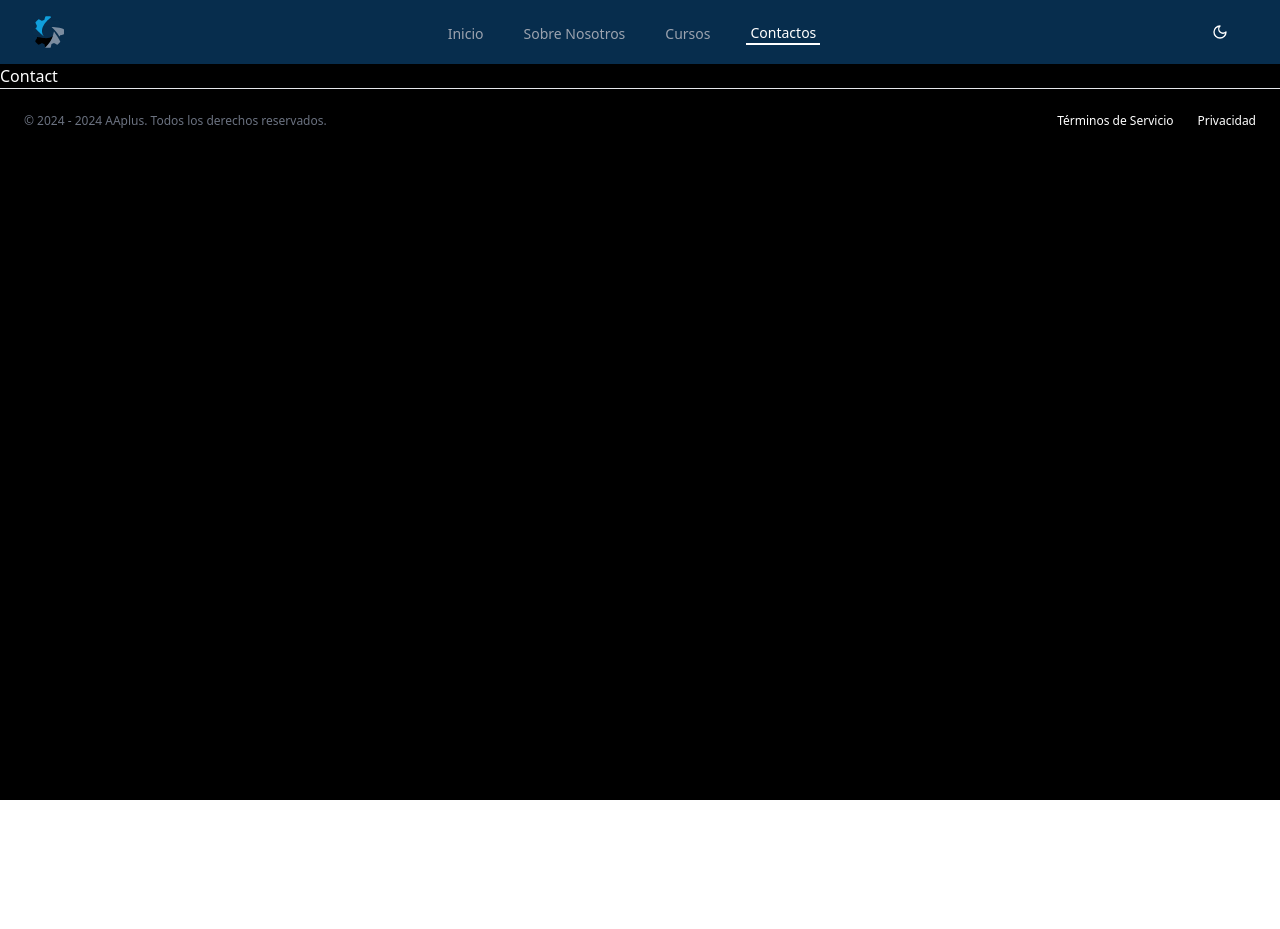
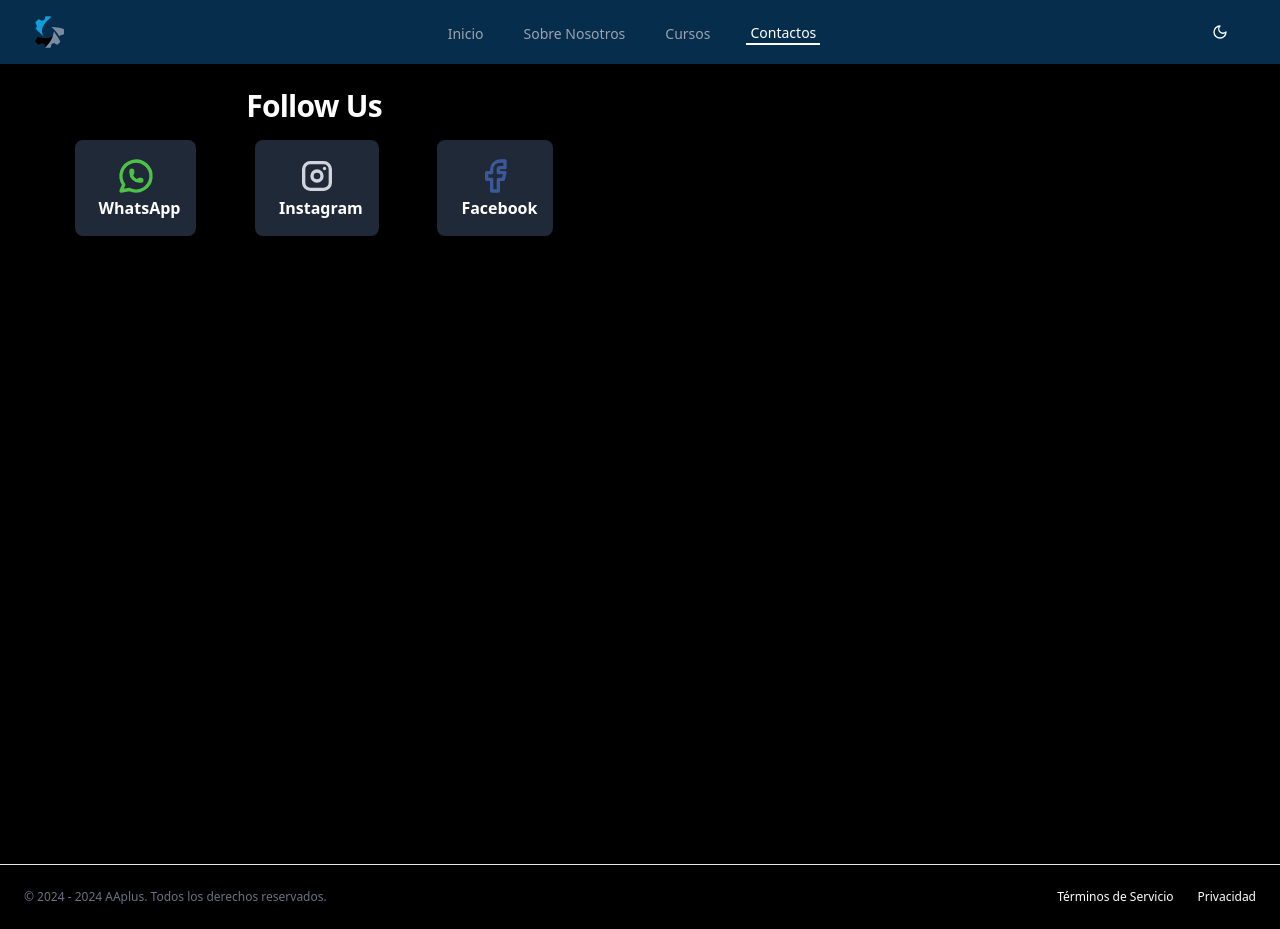
Before and after one commit to AAplus-educ/landing, a React (Vite) app: page /contacts in a window 1280 px wide. Before the commit the page ends 800 px from the top, so only its background shows below. Built offline with nearby package versions, Linux system fonts and the light colour scheme.

Commit message:
add icon for social media and ignore env files

```diff
--- a/src/Router.tsx
+++ b/src/Router.tsx
@@ -5,6 +5,7 @@ import Home from "./pages/Home.tsx";
 
 import { createBrowserRouter } from "react-router-dom";
 import CoursesIndex from "./pages/Courses/index.tsx";
+import Contacts from "./pages/Contacts.tsx";
 
 export const router = createBrowserRouter([
   {
@@ -30,7 +31,7 @@ export const router = createBrowserRouter([
       },
       {
         path: "/contacts",
-        element: <div>Contact</div>,
+        element: <Contacts />,
       },
     ],
   },
--- /dev/null
+++ b/src/components/Icons/Facebook.tsx
@@ -0,0 +1,19 @@
+function Facebook({ name, className }: { name: string; className?: string }) {
+  return (
+    <svg
+      viewBox="0 0 24 24"
+      fill="none"
+      stroke="currentColor"
+      strokeWidth={2}
+      strokeLinecap="round"
+      strokeLinejoin="round"
+      className={`icon icon-tabler icons-tabler-outline icon-tabler-brand-facebook ${className}`}
+    >
+      <title>{name}</title>
+      <path stroke="none" d="M0 0h24v24H0z" fill="none" />
+      <path d="M7 10v4h3v7h4v-7h3l1 -4h-4v-2a1 1 0 0 1 1 -1h3v-4h-3a5 5 0 0 0 -5 5v2h-3" />
+    </svg>
+  );
+}
+
+export default Facebook;
--- /dev/null
+++ b/src/components/Icons/Instagram.tsx
@@ -0,0 +1,21 @@
+function Instagram({ name, className }: { name: string; className?: string }) {
+  return (
+    <svg
+      viewBox="0 0 24 24"
+      fill="none"
+      stroke="currentColor"
+      strokeWidth={2}
+      strokeLinecap="round"
+      strokeLinejoin="round"
+      className={`icon icon-tabler icons-tabler-outline icon-tabler-brand-instagram ${className}`}
+    >
+      <title>{name}</title>
+      <path stroke="none" d="M0 0h24v24H0z" fill="none" />
+      <path d="M4 8a4 4 0 0 1 4 -4h8a4 4 0 0 1 4 4v8a4 4 0 0 1 -4 4h-8a4 4 0 0 1 -4 -4z" />
+      <path d="M9 12a3 3 0 1 0 6 0a3 3 0 0 0 -6 0" />
+      <path d="M16.5 7.5v.01" />
+    </svg>
+  );
+}
+
+export default Instagram;
--- /dev/null
+++ b/src/components/Icons/WhatsApp.tsx
@@ -0,0 +1,20 @@
+function WhatsApp({ name, className }: { name: string; className?: string }) {
+  return (
+    <svg
+      viewBox="0 0 24 24"
+      fill="none"
+      stroke="currentColor"
+      strokeWidth={2}
+      strokeLinecap="round"
+      strokeLinejoin="round"
+      className={`icon icon-tabler icons-tabler-outline icon-tabler-brand-whatsapp ${className}`}
+    >
+      <title>{name}</title>
+      <path stroke="none" d="M0 0h24v24H0z" fill="none" />
+      <path d="M3 21l1.65 -3.8a9 9 0 1 1 3.4 2.9l-5.05 .9" />
+      <path d="M9 10a.5 .5 0 0 0 1 0v-1a.5 .5 0 0 0 -1 0v1a5 5 0 0 0 5 5h1a.5 .5 0 0 0 0 -1h-1a.5 .5 0 0 0 0 1" />
+    </svg>
+  );
+}
+
+export default WhatsApp;
--- /dev/null
+++ b/src/pages/Contacts.tsx
@@ -0,0 +1,86 @@
+import Facebook from "@/components/Icons/Facebook";
+import Instagram from "@/components/Icons/Instagram";
+import WhatsApp from "@/components/Icons/WhatsApp";
+import { ReactNode } from "react";
+
+export type SociadCardProps = {
+  name: string;
+  url: string;
+  icon: ReactNode;
+  className?: string;
+};
+
+const Socials: SociadCardProps[] = [
+  {
+    name: "WhatsApp",
+    url: "https://instagram.com",
+    icon: (
+      <WhatsApp
+        name="WhatsApp"
+        className="w-10 h-10 transition text-[#4dc247] group-hover:text-white dark:text-[#4dc247] dark:group-hover:text-white"
+      />
+    ),
+    className:
+      "transition hover:bg-[#4dc247] hover:text-white hover:scale-105 group",
+  },
+  {
+    name: "Instagram",
+    url: "https://instagram.com",
+    icon: (
+      <Instagram
+        name="Instagram"
+        className="w-10 h-10 transition text-black group-hover:text-white dark:text-gray-300 dark:group-hover:text-white"
+      />
+    ),
+    className:
+      "transition hover:bg-gradient-to-r hover:from-[#833ab4] hover:via-[#fd1d1d] hover:to-[#fcb045] hover:text-white hover:scale-105 group",
+  },
+  {
+    name: "Facebook",
+    url: "https://facebook.com",
+    icon: (
+      <Facebook
+        name="Facebook"
+        className="w-10 h-10 transition text-[#3b5998] group-hover:text-white dark:text-[#3b5998] dark:group-hover:text-white"
+      />
+    ),
+    className:
+      "transition hover:bg-[#3b5998] hover:text-white hover:scale-105 group",
+  },
+];
+
+function SocialCard({ name, url, icon, className }: SociadCardProps) {
+  return (
+    <a
+      href={url}
+      className={`p-4 rounded-lg bg-gray-200 dark:bg-gray-800 flex flex-col justify-center items-center ${className}`}
+    >
+      {icon}
+      <span className="ml-2 font-semibold">{name}</span>
+    </a>
+  );
+}
+
+function Contacts() {
+  return (
+    <section className="min-h-screen">
+      <div className="flex gap-6 justify-between max-w-screen-2xl mx-auto">
+        <section className="flex-1 p-6">
+          <h2 className="scroll-m-20 text-3xl font-semibold tracking-tight first:mt-0 text-center mb-4">
+            Follow Us
+          </h2>
+          <div className="flex gap-2 justify-evenly">
+            {Socials.map((social) => (
+              <SocialCard key={social.name} {...social} />
+            ))}
+          </div>
+        </section>
+        <section className="flex-1 p-6">
+          <form action=""></form>
+        </section>
+      </div>
+    </section>
+  );
+}
+
+export default Contacts;
```
Also changed, not shown: 1 other file (tests, documents, lock files or other folders).
